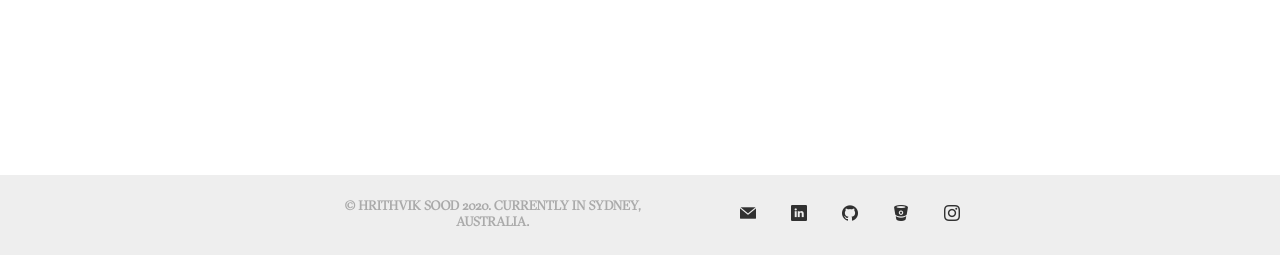
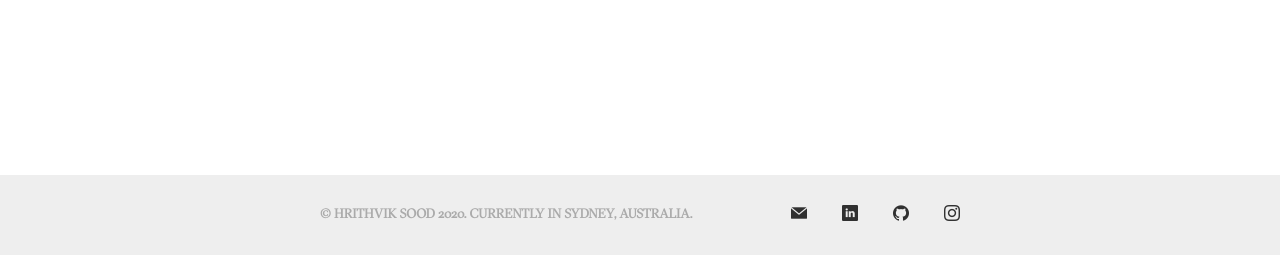
Before and after one commit to jacobsood/Portfolio-Website, a Django app: page /about/ in a window 1280 px wide. Shown: the part 633-888 px from the top of the page. Run offline with Django 3.2, Linux system fonts and the light colour scheme; some libraries are stand-ins or nearby versions.

Commit message:
Removed bitbucket from footer. Added href links to the footer 'social media menu'

```diff
--- a/pages/templates/pages/base.html
+++ b/pages/templates/pages/base.html
@@ -19,10 +19,10 @@
     <nav id="nav_bar">
       <p style="font-size: 16px;" class="menu"><a href="{% url 'home' %}">HRITHVIK SOOD</a></p>
       <ul>
-        <li class="menu"><a href="{% url 'about' %}">ABOUT</a></li>
-        <li class="menu"><a href="{% url 'work' %}">WORK</a></li>
-        <li class="menu"><a href="{% url 'blog' %}">BLOG</a></li>
-        <li class="menu"><a href="{% url 'contact' %}">CONTACT</a></li>
+        <li id="about" class="menu"><a href="{% url 'about' %}">ABOUT</a></li>
+        <li id="work" class="menu"><a href="{% url 'work' %}">WORK</a></li>
+        <li id="blog" class="menu"><a href="{% url 'blog' %}">BLOG</a></li>
+        <li id="contact" class="menu"><a href="{% url 'contact' %}">CONTACT</a></li>
       </ul>
     </nav>
     {% endblock %}
@@ -36,15 +36,13 @@
     <footer id="page_footer">
       <p id="copyright">&copy; Hrithvik Sood 2020. Currently in Sydney, Australia.</p>
       <ul>
-        <li class="social_media menu"><a href="{% url 'email' %}"><img
+        <li class="social_media menu"><a target="_blank" href="mailto:hrithviksood1@gmail.com"><img
           src="{% static 'images/flaticons/email.png' %}"></a></li>
-        <li class="social_media menu"><a href="{% url 'linkedin' %}"><img
+        <li class="social_media menu"><a target="_blank" href="https://www.linkedin.com/in/hrithvik-sood/"><img
           src="{% static 'images/flaticons/linkedin.png' %}"></a></li>
-        <li class="social_media menu"><a href="{% url 'github' %}"><img
+        <li class="social_media menu"><a target="_blank" href="https://github.com/hsoo6373/"><img
           src="{% static 'images/flaticons/github.png' %}"></a></li>
-        <li class="social_media menu"><a href="{% url 'bitbucket' %}"><img
-          src="{% static 'images/flaticons/bitbucket.png' %}"></a></li>
-        <li class="social_media menu"><a href="{% url 'instagram' %}"><img
+        <li class="social_media menu"><a target="_blank" href="https://www.instagram.com/hrithvik_sood/"><img
           src="{% static 'images/flaticons/instagram.png' %}"></a></li>
       </ul>
     </footer>
```
